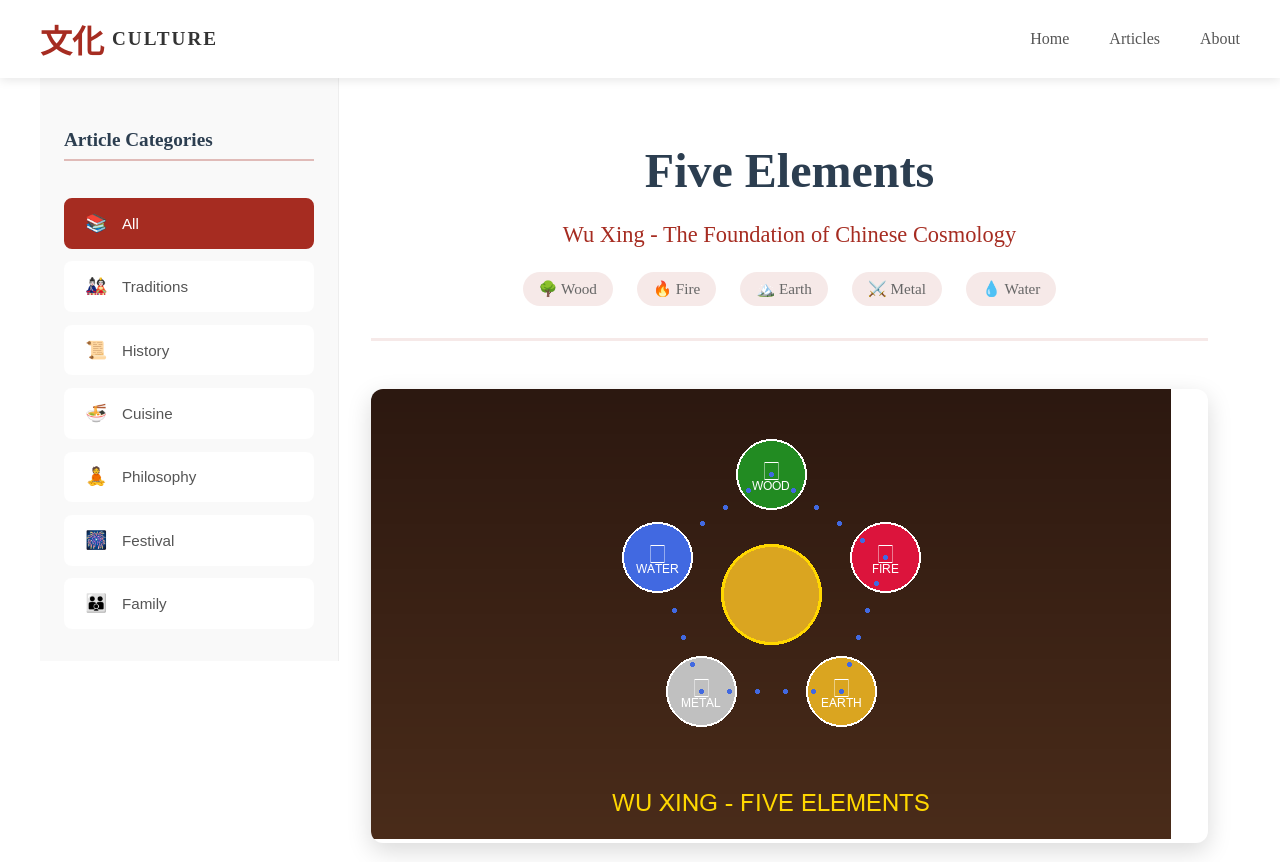
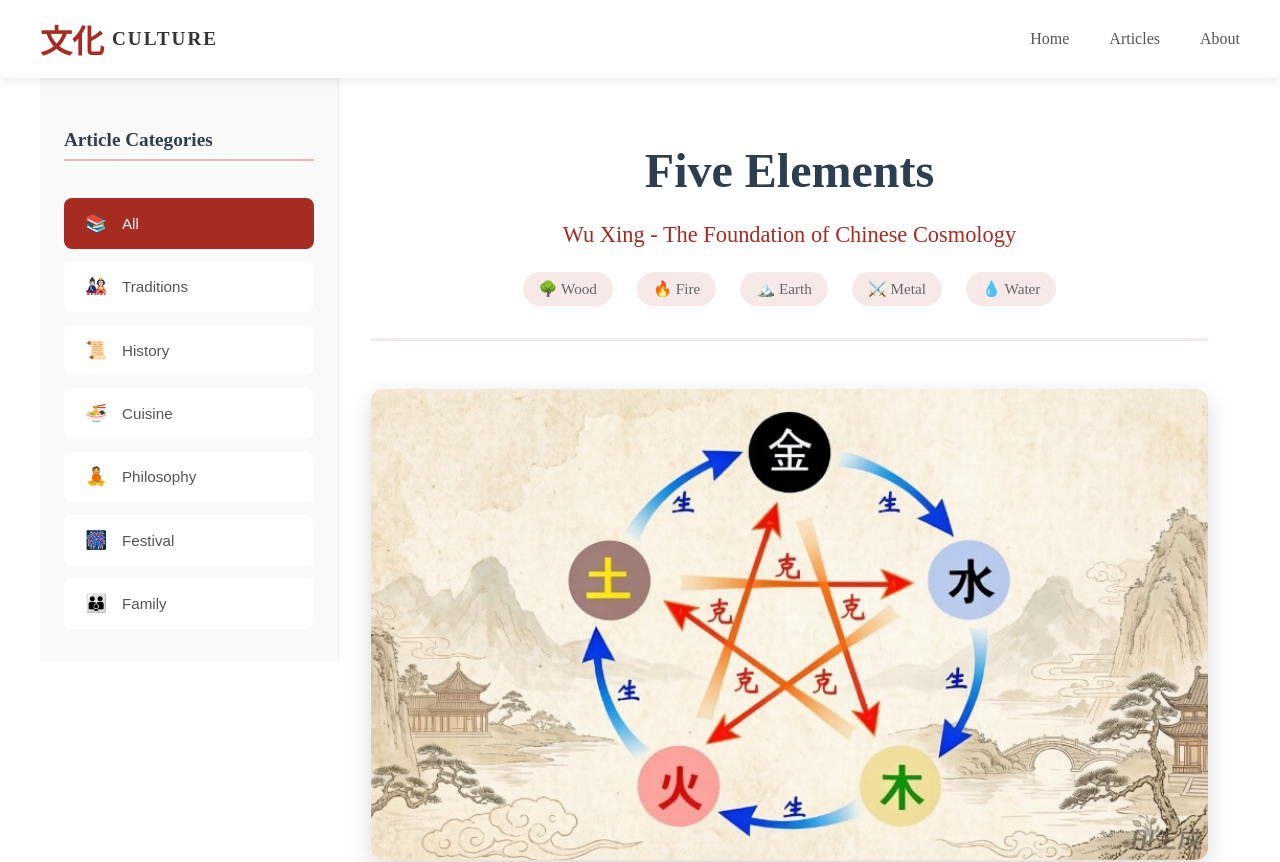
Before and after one commit to WeitaoYan/ChineseCulture, a Nuxt app: page /articles/five-elements in a window 1280 px wide. Shown: the top 862 px of the page. Built offline with nearby package versions, Linux system fonts and the light colour scheme.

Commit message:
update five elements image to jpeg

```diff
--- a/app/pages/articles/five-elements.vue
+++ b/app/pages/articles/five-elements.vue
@@ -16,7 +16,7 @@
     <!-- 主图 -->
     <div class="featured-image">
       <img
-        src="/assets/images/five-elements.png"
+        src="/assets/images/five-elements.jpeg"
         alt="Five Elements - Wu Xing"
       />
     </div>
@@ -465,6 +465,11 @@ definePageMeta({
   margin-bottom: 0.8rem;
 }
 
+.featured-image img {
+  width: 100%;
+  height: auto;
+  display: block;
+}
 /* 响应式设计 */
 @media (max-width: 768px) {
   .page-title {
--- a/app/pages/articles/index.vue
+++ b/app/pages/articles/index.vue
@@ -246,7 +246,7 @@ const articles = [
     slug: "five-elements",
     tags: ["philosophy", "traditions", "culture"],
     readtime: 8,
-    image: "/assets/images/building.png",
+    image: "/assets/images/five-elements.jpeg",
     excerpt:
       "Discover the Five Elements (Wuxing), the fundamental principles of Chinese philosophy covering Wood, Fire, Earth, Metal, and Water, and their generating and controlling cycles.",
   },
```
Also changed, not shown: public/assets/images/five-elements.jpeg (added), public/assets/images/five-elements.png (deleted).
